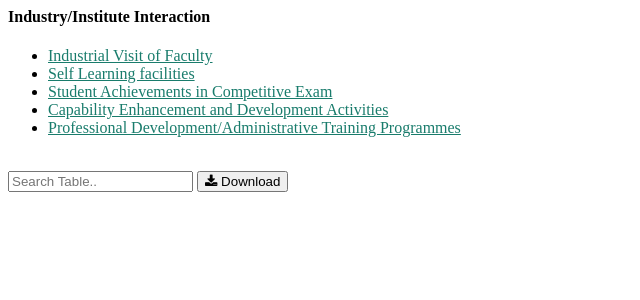
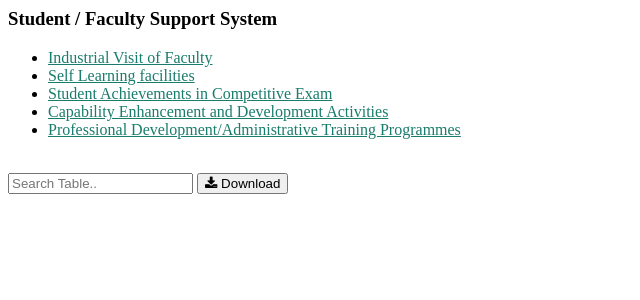
Before and after one commit to spriyanshu245/erp_project, a Django app: template department/templates/department/tabs/stud_fac_tabs.html in a window 1280 px wide. Shown: the top 300 px of the page, without its empty margins (0-640 px from the left). Run offline with Django 3.2, Linux system fonts and the light colour scheme; the template is opened without the code that fills it, so the values that code supplies are empty; some libraries are stand-ins or nearby versions.

Commit message:
general commit

```diff
--- a/department/models.py
+++ b/department/models.py
@@ -423,8 +423,9 @@ class StudFac5(models.Model):
     def get_absolute_url(self):
         return reverse('stud_fac_5',)
 
+#----------------------------------------------------------
+#------------ EXTRA CURRICULAR ACTIVITIES -----------------
 
-#------------EXTRA CURRICULAR ACTIVITIES-------------------
 #1] Sports (This information to be provided by Physical/Sports Director)
 # Activity	Organized by			Level		Date	Number of Students Participated
 class ExtraCurr1(models.Model):
--- a/department/templates/department/tabs/stud_fac_tabs.html
+++ b/department/templates/department/tabs/stud_fac_tabs.html
@@ -10,7 +10,7 @@
 </style>
 
 <div>
-  <h4 class="text-center alert alert-primary">Industry/Institute Interaction</h4>
+  <h3 class="text-center alert alert-primary">Student / Faculty Support System</h3>
 </div>
 <ul class="nav nav-tabs">
     <li class="nav-item">
--- a/department/views.py
+++ b/department/views.py
@@ -1134,7 +1134,9 @@ class StudFac5Delete(DeleteView):
         context['cancel_link'] = "stud_fac_5"
         return context
 
+#---------------------------------------------------------
 #------------EXTRA CURRICULAR ACTIVITIES-------------------
+
 #1] Sports (This information to be provided by Physical/Sports Director)
 class ExtraCurr1Create(CreateView):
     model = ExtraCurr1
```
Also changed, not shown: db.sqlite3.
